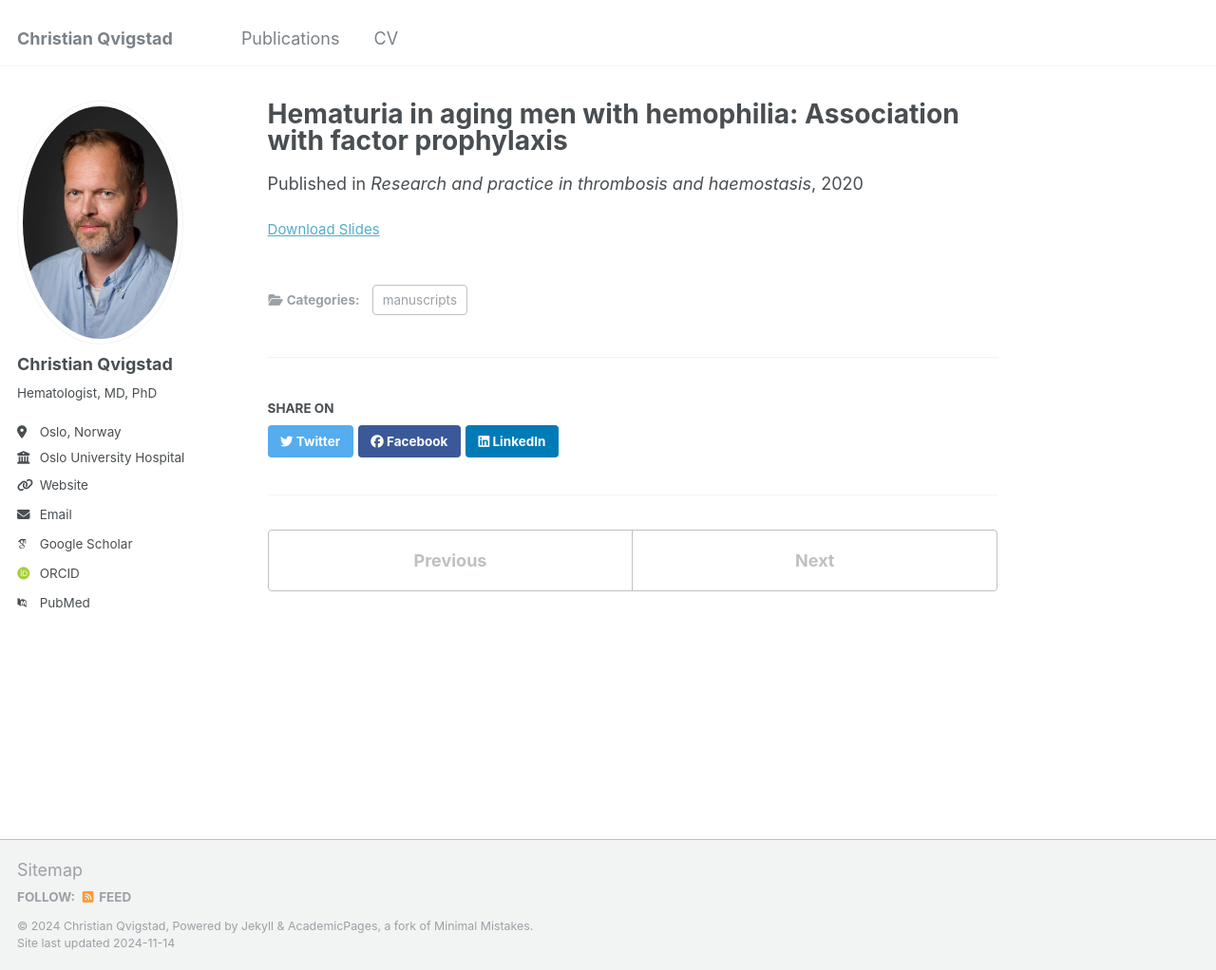
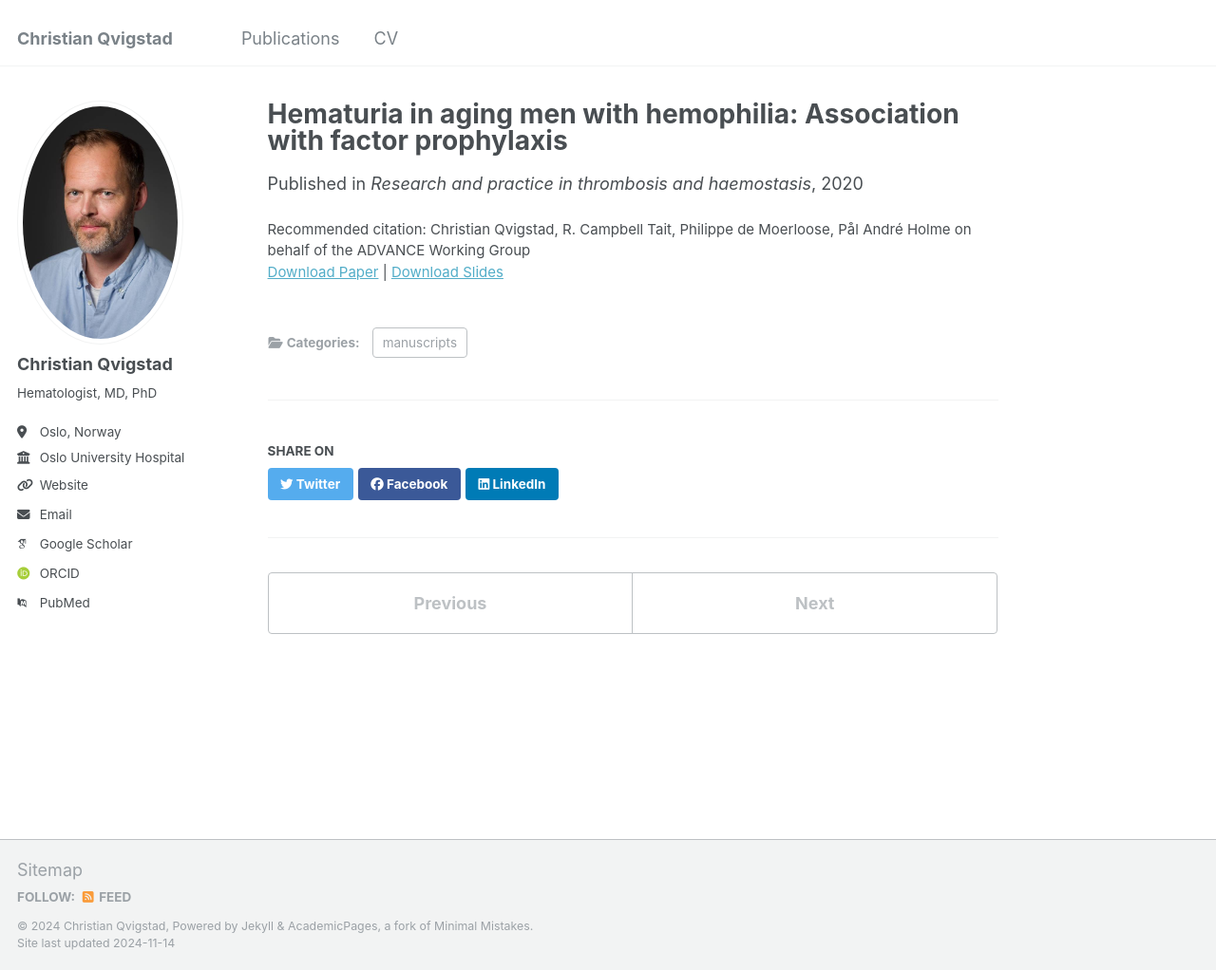
Before and after one commit to qvigstad/qvigstad.github.io, a Jekyll site: the page built from _publications/2020-09-02-HemProph-RPTH.md, in a window 1280 px wide and 1022 px high. Shown: the whole window at 95% size. Built offline with Jekyll 4.4.1, drawn with Linux system fonts in a browser that asks for light colours; some web fonts are replaced.

Commit message:
Update 2020-09-02-HemProph-RPTH.md

```diff
--- a/_publications/2020-09-02-HemProph-RPTH.md
+++ b/_publications/2020-09-02-HemProph-RPTH.md
@@ -6,4 +6,5 @@
 venue: 'Research and practice in thrombosis and haemostasis'
 paperurl: 'https://doi.org/10.1002/rth2.12298'
 slidesurl: 'https://qvigstad.github.io/files/Qvigstad_2020_HemProph_RPTH.pdf'
+citation: 'Christian Qvigstad, R. Campbell Tait, Philippe de Moerloose, P&aring;l Andr&eacute; Holme on behalf of the ADVANCE Working Group'
 ---
```
